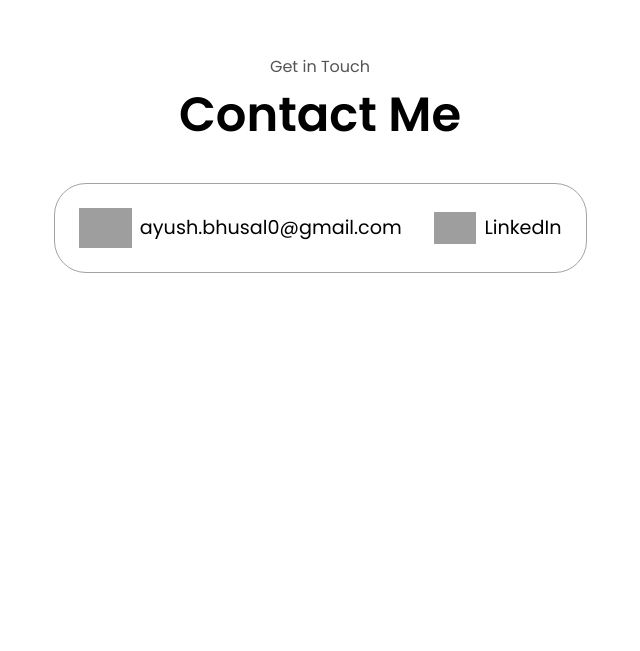
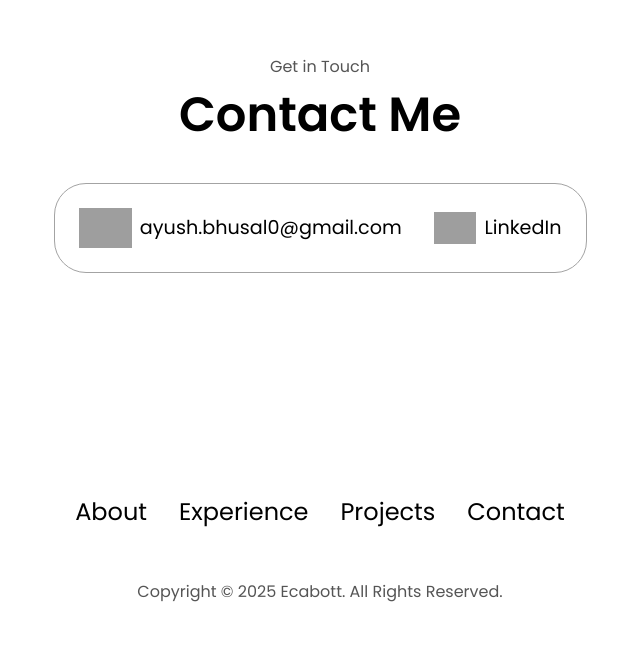
Before and after one commit to ecabott/ecabott.github.io, a plain HTML site: page index.html in a window 1280 px wide. Shown: the part 3197-3848 px from the top of the page, without its empty margins (320-960 px from the left). Before the commit the page ends 3640 px from the top, so only its background shows below. Drawn offline with Linux system fonts and the light colour scheme; grey boxes are pictures that could not be loaded.

Commit message:
added footer

```diff
--- a/index.html
+++ b/index.html
@@ -355,6 +355,19 @@
         </div>
       </div>
     </section>
+    <footer>
+      <nav>
+        <div class="nav-links-container">
+          <ul class="nav-links">
+            <li><a href="#about">About</a></li>
+            <li><a href="#experience">Experience</a></li>
+            <li><a href="#projects">Projects</a></li>
+            <li><a href="#contact">Contact</a></li>
+          </ul>
+        </div>
+      </nav>
+      <p>Copyright &#169; 2025 Ecabott. All Rights Reserved.</p>
+    </footer>
     <script src="script.js"></script>
   </body>
 </html>
--- a/style.css
+++ b/style.css
@@ -420,6 +420,17 @@ article .icon {
   height: 2.5rem;
 }
 
+/* Footer Section */
+
+footer {
+  height: 26vh;
+  margin: 0 1rem;
+}
+
+footer p {
+  text-align: center;
+}
+
 /* Media Queries */
 
 @media screen and (max-width: 1200px) {
```
